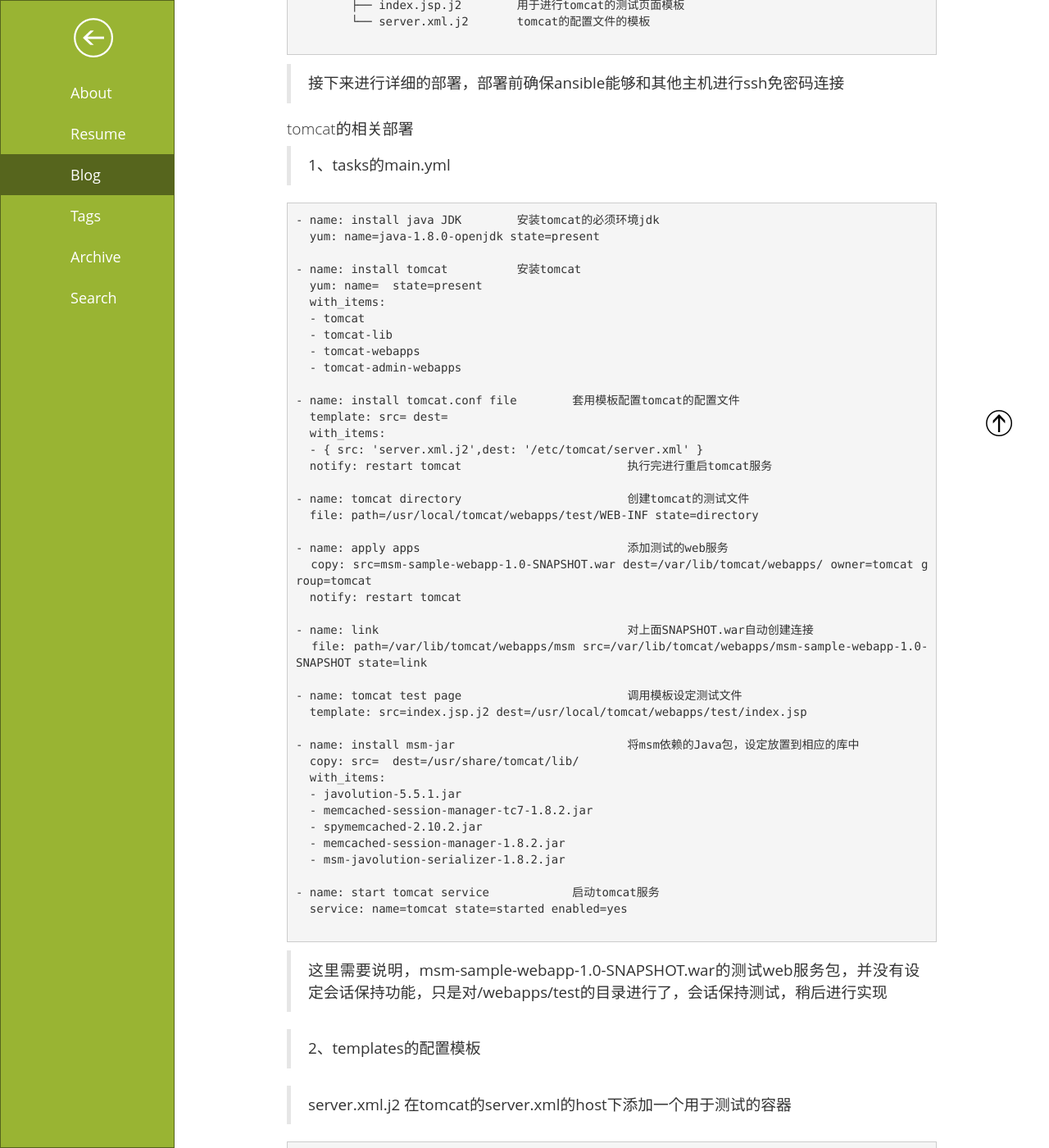
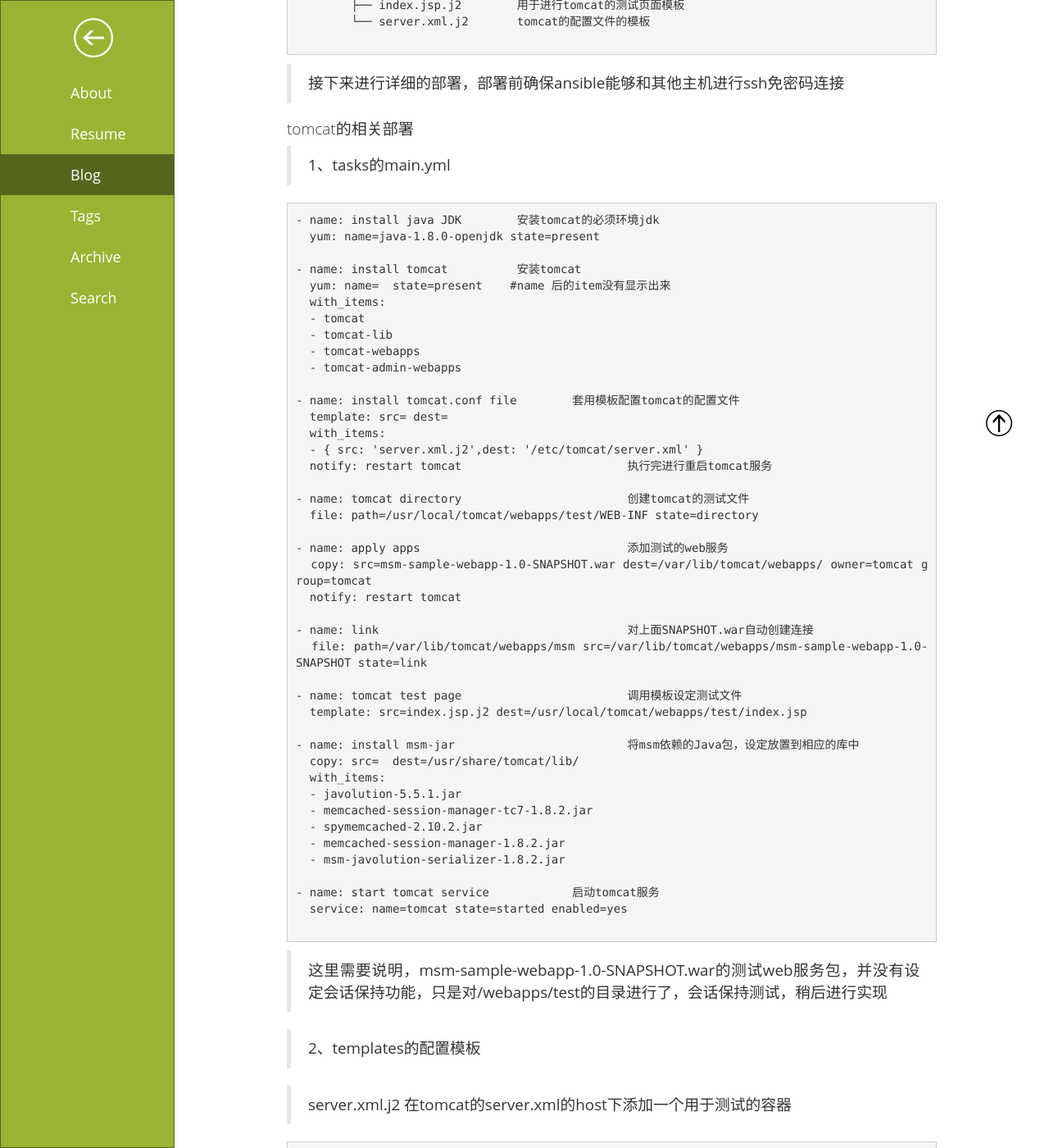
Before and after one commit to daysunshine/daysunshine.github.io, a Jekyll site: the page built from _posts/2017-11-20-linux-ansible.md, in a window 1280 px wide and 1400 px high, scrolled down 1889 px. Shown: the whole window at 82% size. Built offline with Jekyll 4.4.1, drawn with Linux system fonts in a browser that asks for light colours; comment, search, counter and statistics services are not loaded.

Commit message:
Update 2017-11-20-linux-ansible.md

```diff
--- a/_posts/2017-11-20-linux-ansible.md
+++ b/_posts/2017-11-20-linux-ansible.md
@@ -82,8 +82,8 @@ tags:  自动部署  ansible
   yum: name=java-1.8.0-openjdk state=present
 
 - name: install tomcat		安装tomcat
-  yum: name={{item}}  state=present
-  with_items:
+  yum: name={{item}}  state=present    #name 后的item没有显示出来
+  with_items:
   - tomcat
   - tomcat-lib
   - tomcat-webapps
```
